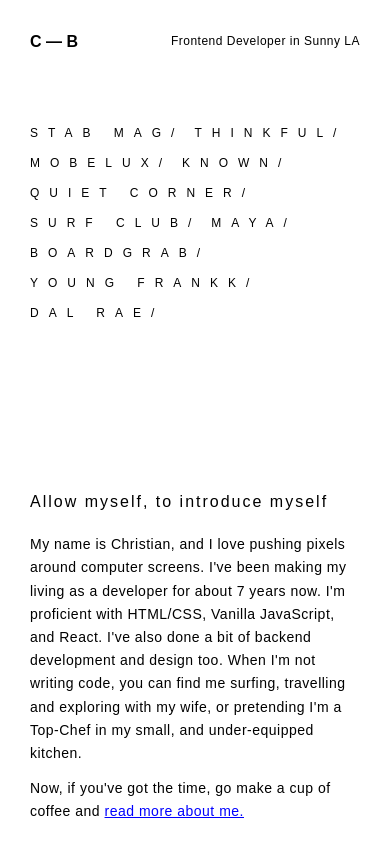
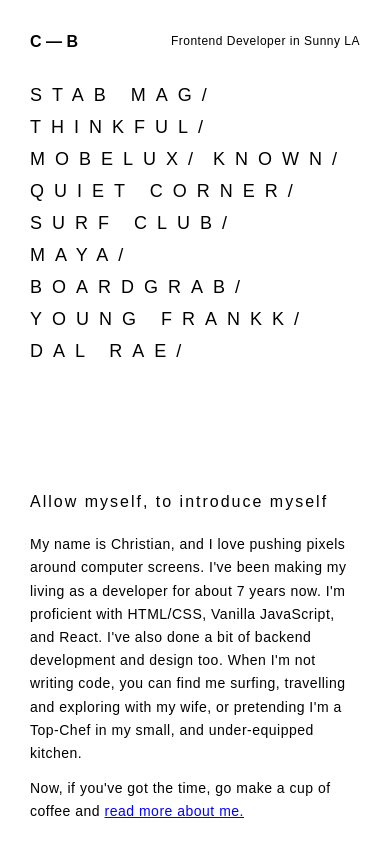
Before and after one commit to WebD00D/my-work, a Gatsby site: page / in a window 390 px wide. Shown: the top 844 px of the page. Built offline with nearby package versions, Linux system fonts and the light colour scheme; Gatsby itself is replaced by a stand-in of ours; some icons are missing.

Commit message:
increases hero font

```diff
--- a/src/layouts/index.css
+++ b/src/layouts/index.css
@@ -1011,8 +1011,8 @@
 
 @media ( max-width: 700px) {
   .section-link {
-      font-size: 12px;
-      line-height: 30px;
+      font-size: 18px;
+      line-height: 32px;
   }
 }
 
```
